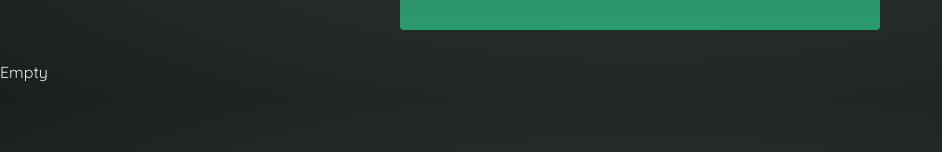
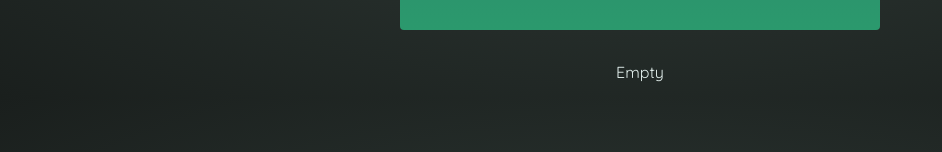
Before and after one commit to hanifomarr/investment-calculator, a React (Create React App) app: page / in a window 1280 px wide. Shown: the part 453-605 px from the top of the page, without its empty margins (0-942 px from the left). Built offline with nearby package versions, Linux system fonts and the light colour scheme.

Commit message:
fix style bug

```diff
--- a/src/App.js
+++ b/src/App.js
@@ -36,7 +36,7 @@
     <div>
       <Header />
       <UserInput onCalculate={calculateHandler} />
-      {!userInput && <p>Empty</p>}
+      {!userInput && <p style={{ textAlign: "center" }}>Empty</p>}
       {userInput && (
         <ResultsTable
           data={yearlyData}
```
